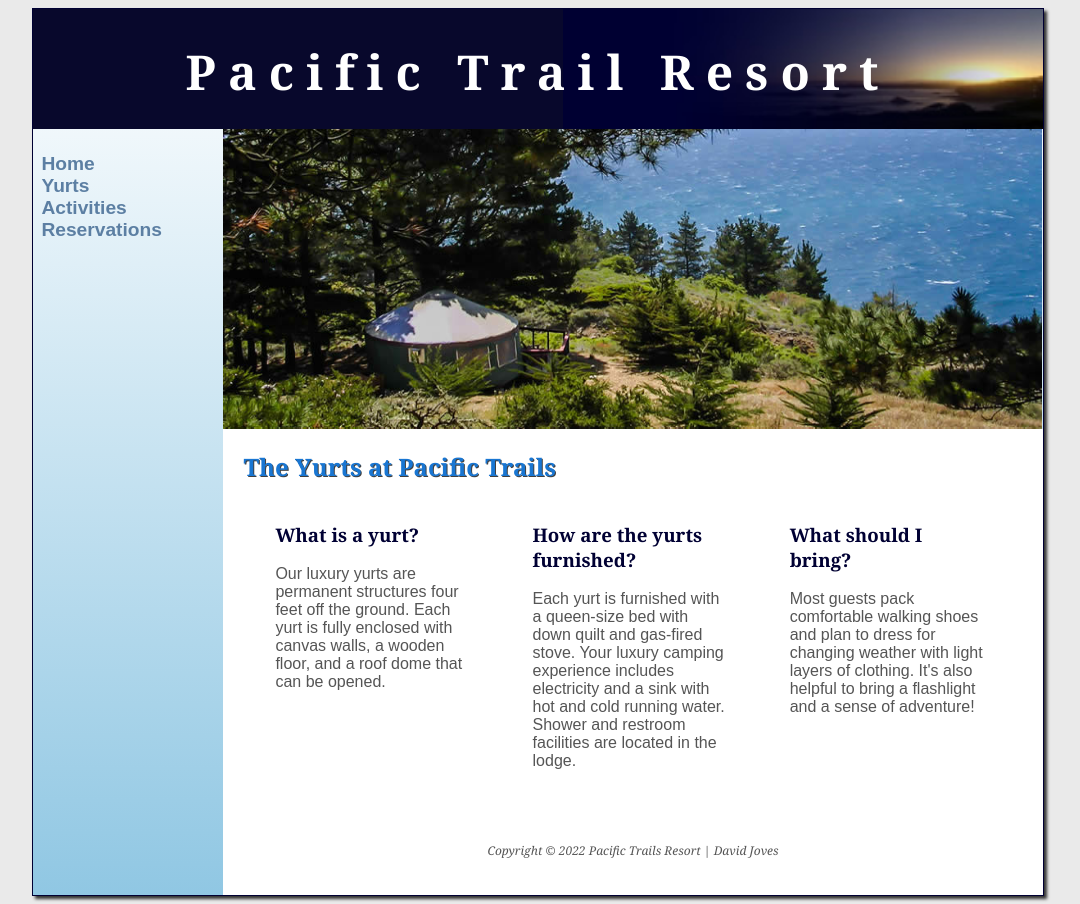
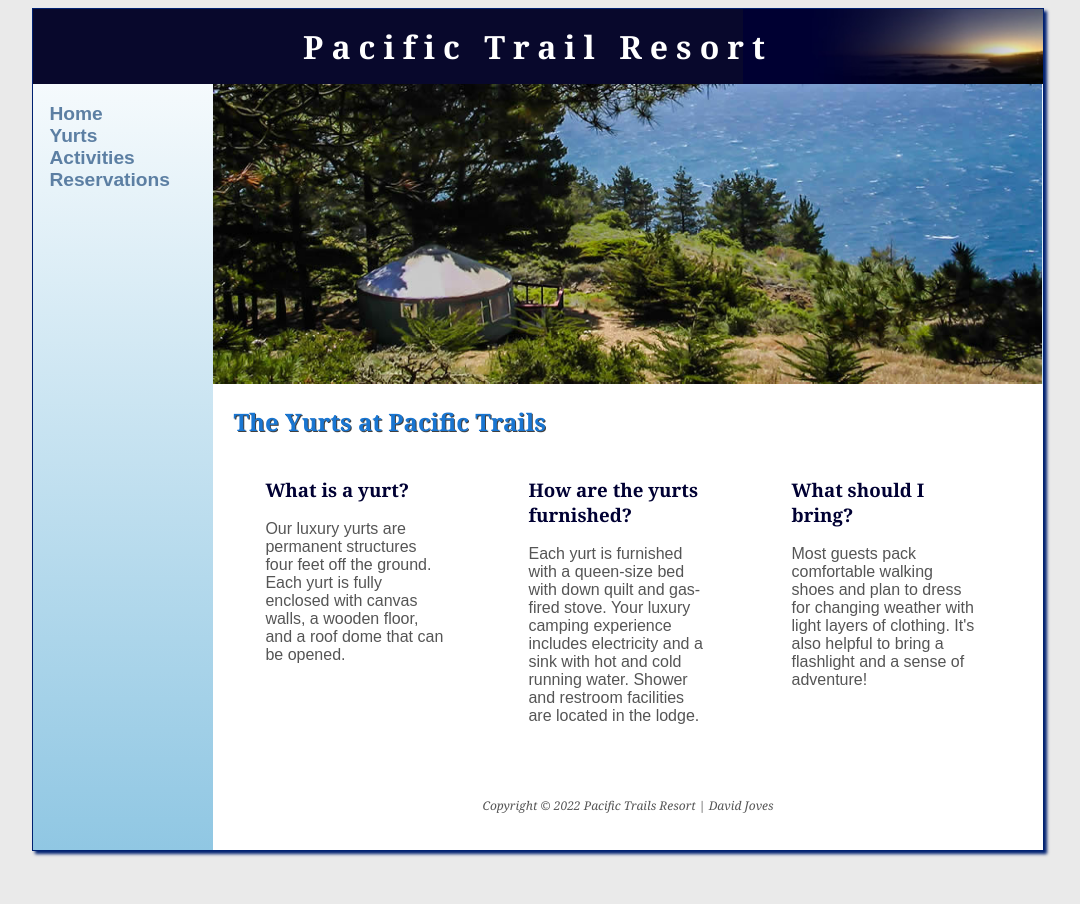
Before and after one commit to davidjoves/pacific-trails-resort, a plain HTML site: page yurts.html in a window 1280 px wide. Shown: the whole page, without its empty margins (102-1182 px from the left). After the commit the page ends 859 px from the top, so only its background shows below. Drawn offline with Linux system fonts and the light colour scheme.

Commit message:
Add files via upload

```diff
--- a/pacific.css
+++ b/pacific.css
@@ -14,12 +14,6 @@ body
 {
     background-color: #90c7e3;
     background-image: linear-gradient(to bottom, #fff, #90c7e3);
-    border: 1px solid #003;
-    box-shadow: 3px 3px 3px #333;
-    margin: auto;
-    min-width: 960px;
-    max-width: 2048px;
-    width: 80%;
 }
 header
 {
@@ -29,8 +23,8 @@ header
     background-repeat: no-repeat; /*bgr shortcut*/
     background-size: contain;
     color: #fff; /*c#fff shortcut*/
-    height: 120px; /*h60*/
-    padding-top: 30px; /*pt15*/
+    /* height: 120px; h60 */
+    /* padding-top: 30px; pt15 */
     text-align: center; /*tac*/
 }
 
@@ -51,17 +45,15 @@ header a:hover
 
 nav
 {
-    float: left;
     /*font-size: 120%*/
     font-weight: bold;
-    padding: 1.5em 0.5em;
-    width: 160px;
+    padding:0;
+    text-align: center; /*tac*/
 }
 
 main
 {
     background-color: #fff; /*bfc#fff*/
-    margin-left: 190px; /*ml190*/
     padding: 1px 20px 20px 30px;
     display: block;
     overflow: auto; /*ova*/
@@ -69,7 +61,6 @@ main
 
 section
 {
-    float: left; /* fl */
     padding-left: 2em; /*pl2em*/
     padding-right: 2em; /*pr2em*/
     width: 33%;
@@ -82,6 +73,11 @@ nav ul
     margin: 0; /*m*/
     padding-left: 0; /*pl0*/
 
+}
+
+nav li
+{
+    border-bottom: 1px solid #002171; /*bdb1-solid-#002171*/
 }
 
 nav a
@@ -112,10 +108,10 @@ main
 
 h1
 {
-    font-size: 3em; /*fz3em*/
+    /* font-size: 3em; fz3em */
     letter-spacing: 0.25em; /* lts.25em*/
-    margin-bottom: 0; /*mb0*/
-    margin-top: 0; /*mt0*/
+    margin-bottom: 0.5em; /*mb0*/
+    margin-top: 0.5em; /*mt0*/
 }
 
 h1,
@@ -148,7 +144,6 @@ footer
     background-color: #fff;/*bgc#fff*/
     font-size: 75%; /* fz75% shortcut */
     font-style: italic; /*fsi shortcut */
-    margin-left: 190px; /*ml190*/
     padding: 2em;
     text-align: center; /*txa shortcut */
 }
@@ -169,7 +164,6 @@ footer
     background-repeat: no-repeat;
     background-size: 100% 100%; /*bgz100%100%*/
     height: 300px; /*h300 */
-    margin-left: 190px; /*ml190*/
 }
 #yurthero
 {
@@ -177,7 +171,6 @@ footer
     background-repeat: no-repeat;
     background-size: 100% 100%; /*bgz100%100%*/
     height: 300px; /*h300 */
-    margin-left: 190px; /*ml190*/
 
 }
 #trailhero
@@ -186,6 +179,75 @@ footer
     background-repeat: no-repeat;
     background-size: 100% 100%; /*bgz100%100%*/
     height: 300px; /*h300 */
-    margin-left: 190px; /*ml190*/
 
 }
+@media(max-width: 420px)
+{
+    header
+    {
+        background-image: none;
+    }
+}
+@media(min-width: 600px)
+{
+    nav ul
+    {
+        display: flex;/*df*/
+        flex-direction: row; /*fdr*/
+        flex-wrap: nowrap; /*flw*/
+        justify-content: space-around;
+    }
+    nav li
+    {
+        border-bottom: none;
+
+    }
+    .flow
+    {
+        display: flex; /*df*/
+        flex-direction: row; /*fdr*/
+    }
+    section
+    {
+        flex: 1; /*flex1*/
+        margin-right: 1em;
+    }
+}
+
+@media(min-width:1024px)
+{
+    #wrapper
+    {
+        margin: auto; /*m:a*/
+        width: 80%;
+        border: 1px solid #002171; /*bd1-solid-#000*/
+        box-shadow: 3px 3px 3px #002171;
+    }
+    nav
+    {
+        text-align: left; /*ta:l*/
+        padding-left: 1em; /*pl1em*/
+    }
+    @supports(display: grid)
+    {
+        nav ul
+        {
+            flex-direction: column;
+            padding-top: 1em;
+        }
+        .hero {grid-area: hero;}
+        header{grid-area: header;}
+        nav{grid-area: nav;}
+        main{grid-area: main;}
+        footer{grid-area: footer;}
+        #wrapper{display:grid;
+        grid-template:
+        "header header"
+    "nav hero"
+    "nav main"
+    "nav footer"
+    / 180px 1fr;}
+
+
+    }
+}
--- a/yurts.html
+++ b/yurts.html
@@ -22,11 +22,12 @@
        </ul>
       </nav>
 
-     <div id="yurthero"></div>
+     <div id="yurthero" class = "hero"></div>
 
       <!-- main>h2{}+p{} shortcut-->
       <main>
         <h2>The Yurts at Pacific Trails</h2>
+        <div class="flow">
         <section>
         <h3>What is a yurt?</h3>
             <p>
@@ -48,6 +49,7 @@
                 Most guests pack comfortable walking shoes and plan to dress for changing weather with light layers of clothing. It's also helpful to bring a flashlight and a sense of adventure!
             </p>
         </section>
+    </div>
 
       </main>
 
```
Also changed, not shown: activities.html (+3 -2 lines), index.html (+3 -2 lines).
